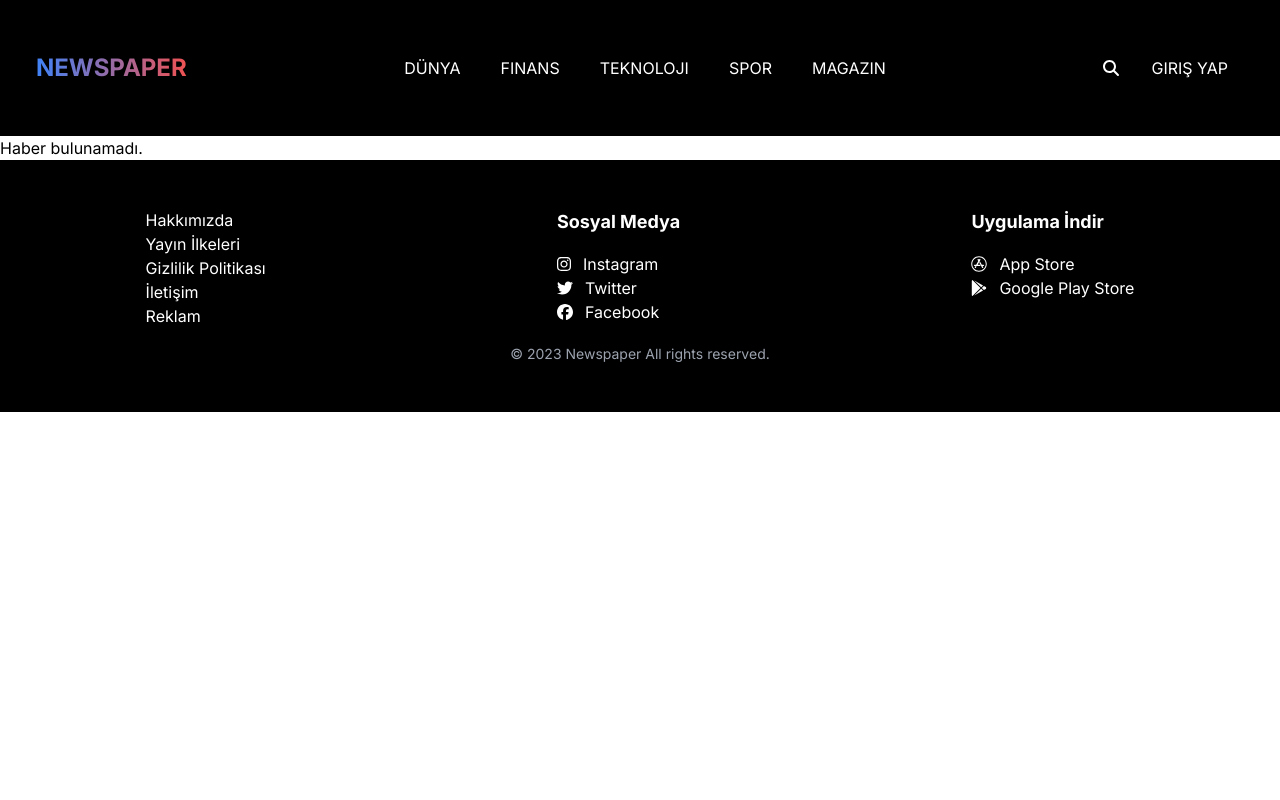
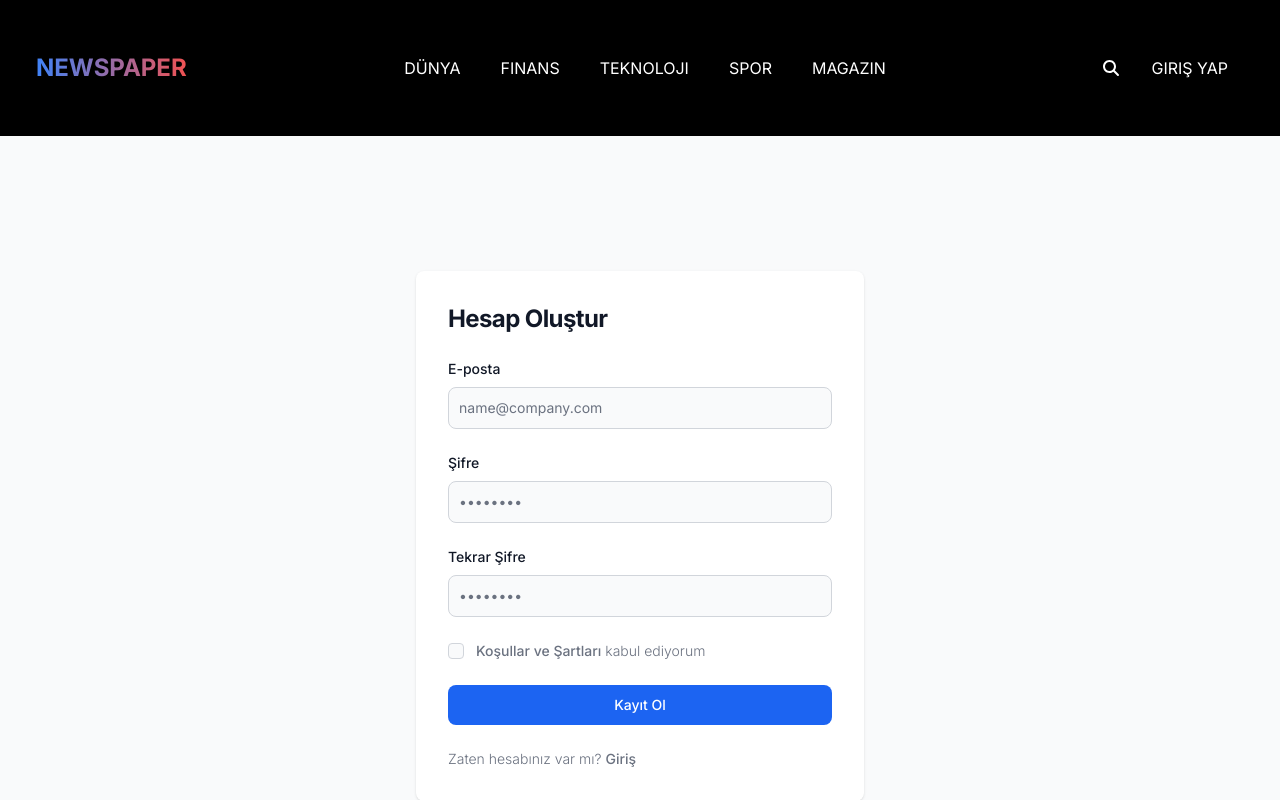
Before and after one commit to nihatyu/newspaper, a Next.js app: page /register in a window 1280 px wide. Shown: the top 800 px of the page. Built offline with nearby package versions, Linux system fonts and the light colour scheme.

Commit message:
login and register ui done

```diff
--- /dev/null
+++ b/app/login/page.jsx
@@ -0,0 +1,76 @@
+// pages/login.js
+
+import React from "react";
+import { FontAwesomeIcon } from "@fortawesome/react-fontawesome";
+import { faGoogle, faFacebook } from "@fortawesome/free-brands-svg-icons";
+import Link from "next/link";
+
+const Login = () => {
+  return (
+    <form class="max-w-sm mx-auto my-24">
+      <div class="mb-5">
+        <label
+          for="email"
+          class="block mb-2 text-sm font-medium text-gray-900 dark:text-white"
+        >
+          E-posta
+        </label>
+        <input
+          type="email"
+          id="email"
+          class="bg-gray-50 border border-gray-300 text-gray-900 text-sm rounded-lg focus:ring-blue-500 focus:border-blue-500 block w-full p-2.5 dark:bg-gray-700 dark:border-gray-600 dark:placeholder-gray-400 dark:text-white dark:focus:ring-blue-500 dark:focus:border-blue-500"
+          placeholder="name@flowbite.com"
+          required
+        />
+      </div>
+      <div class="mb-5">
+        <label
+          for="password"
+          class="block mb-2 text-sm font-medium text-gray-900 dark:text-white"
+        >
+          Şifre
+        </label>
+        <input
+          type="password"
+          id="password"
+          class="bg-gray-50 border border-gray-300 text-gray-900 text-sm rounded-lg focus:ring-blue-500 focus:border-blue-500 block w-full p-2.5 dark:bg-gray-700 dark:border-gray-600 dark:placeholder-gray-400 dark:text-white dark:focus:ring-blue-500 dark:focus:border-blue-500"
+          required
+        />
+      </div>
+      <div class="flex items-start mb-5">
+        <div class="flex items-center h-5">
+          <input
+            id="remember"
+            type="checkbox"
+            value=""
+            class="w-4 h-4 border border-gray-300 rounded bg-gray-50 focus:ring-3 focus:ring-blue-300 dark:bg-gray-700 dark:border-gray-600 dark:focus:ring-blue-600 dark:ring-offset-gray-800 dark:focus:ring-offset-gray-800"
+            required
+          />
+        </div>
+        <label
+          for="remember"
+          class="ms-2 text-sm font-medium text-gray-900 dark:text-gray-300"
+        >
+          Beni Hatırla
+        </label>
+      </div>
+      <button
+        type="submit"
+        class="text-white bg-blue-700 hover:bg-blue-800 focus:ring-4 focus:outline-none focus:ring-blue-300 font-medium rounded-lg text-sm w-full sm:w-auto px-5 py-2.5 text-center dark:bg-blue-600 dark:hover:bg-blue-700 dark:focus:ring-blue-800"
+      >
+        Giriş
+      </button>
+      <div class="block my-10 text-sm font-medium text-gray-900 dark:text-white">
+        Hesabınız yok mu?
+        <Link
+          href="register"
+          className=" mx-2 text-white rounded-lg bg-blue-700 hover:bg-blue-800 px-5 py-2.5"
+        >
+          Kaydolun{" "}
+        </Link>
+      </div>
+    </form>
+  );
+};
+
+export default Login;
--- /dev/null
+++ b/app/register/page.jsx
@@ -0,0 +1,109 @@
+import Link from "next/link";
+
+const Page = () => {
+  return (
+    <section class="bg-gray-50 dark:bg-gray-900">
+      <div class="flex flex-col items-center justify-center px-6 py-8 mx-auto md:h-screen lg:py-0">
+        <div class="w-full bg-white rounded-lg shadow dark:border md:mt-0 sm:max-w-md xl:p-0 dark:bg-gray-800 dark:border-gray-700">
+          <div class="p-6 space-y-4 md:space-y-6 sm:p-8">
+            <h1 class="text-xl font-bold leading-tight tracking-tight text-gray-900 md:text-2xl dark:text-white">
+              Hesap Oluştur
+            </h1>
+            <form class="space-y-4 md:space-y-6" action="#">
+              <div>
+                <label
+                  for="email"
+                  class="block mb-2 text-sm font-medium text-gray-900 dark:text-white"
+                >
+                  E-posta
+                </label>
+                <input
+                  type="email"
+                  name="email"
+                  id="email"
+                  class="bg-gray-50 border border-gray-300 text-gray-900 sm:text-sm rounded-lg focus:ring-primary-600 focus:border-primary-600 block w-full p-2.5 dark:bg-gray-700 dark:border-gray-600 dark:placeholder-gray-400 dark:text-white dark:focus:ring-blue-500 dark:focus:border-blue-500"
+                  placeholder="name@company.com"
+                  required=""
+                />
+              </div>
+              <div>
+                <label
+                  for="password"
+                  class="block mb-2 text-sm font-medium text-gray-900 dark:text-white"
+                >
+                  Şifre
+                </label>
+                <input
+                  type="password"
+                  name="password"
+                  id="password"
+                  placeholder="••••••••"
+                  class="bg-gray-50 border border-gray-300 text-gray-900 sm:text-sm rounded-lg focus:ring-primary-600 focus:border-primary-600 block w-full p-2.5 dark:bg-gray-700 dark:border-gray-600 dark:placeholder-gray-400 dark:text-white dark:focus:ring-blue-500 dark:focus:border-blue-500"
+                  required=""
+                />
+              </div>
+              <div>
+                <label
+                  for="confirm-password"
+                  class="block mb-2 text-sm font-medium text-gray-900 dark:text-white"
+                >
+                  Tekrar Şifre
+                </label>
+                <input
+                  type="confirm-password"
+                  name="confirm-password"
+                  id="confirm-password"
+                  placeholder="••••••••"
+                  class="bg-gray-50 border border-gray-300 text-gray-900 sm:text-sm rounded-lg focus:ring-primary-600 focus:border-primary-600 block w-full p-2.5 dark:bg-gray-700 dark:border-gray-600 dark:placeholder-gray-400 dark:text-white dark:focus:ring-blue-500 dark:focus:border-blue-500"
+                  required=""
+                />
+              </div>
+              <div class="flex items-start">
+                <div class="flex items-center h-5">
+                  <input
+                    id="terms"
+                    aria-describedby="terms"
+                    type="checkbox"
+                    class="w-4 h-4 border border-gray-300 rounded bg-gray-50 focus:ring-3 focus:ring-primary-300 dark:bg-gray-700 dark:border-gray-600 dark:focus:ring-primary-600 dark:ring-offset-gray-800"
+                    required=""
+                  />
+                </div>
+                <div class="ml-3 text-sm">
+                  <label
+                    for="terms"
+                    class="font-light text-gray-500 dark:text-gray-300"
+                  >
+                    <Link
+                      class="font-medium text-primary-600 hover:underline dark:text-primary-500"
+                      href="#"
+                    >
+                      Koşullar ve Şartları
+                    </Link>{" "}
+                    kabul ediyorum
+                  </label>
+                </div>
+              </div>
+              <button
+                type="submit"
+                class="w-full text-white bg-blue-600 hover:bg-blue-700 focus:ring-4 focus:outline-none focus:ring-primary-300 font-medium rounded-lg text-sm px-5 py-2.5 text-center dark:bg-primary-600 dark:hover:bg-primary-700 dark:focus:ring-primary-800"
+              >
+                Kayıt Ol
+              </button>
+              <p class="text-sm font-light text-gray-500 dark:text-gray-400">
+                Zaten hesabınız var mı?{" "}
+                <Link
+                  href="/login"
+                  class="font-medium text-primary-600 hover:underline dark:text-primary-500"
+                >
+                  Giriş
+                </Link>
+              </p>
+            </form>
+          </div>
+        </div>
+      </div>
+    </section>
+  );
+};
+
+export default Page;
--- a/app/ui/header/header.jsx
+++ b/app/ui/header/header.jsx
@@ -58,7 +58,7 @@
 
         {/* Login */}
         <Link
-          href="/"
+          href="/login"
           className="cursor-pointer text-white border border-white px-4 py-2 rounded-full hover:bg-white hover:text-black transition-all"
         >
           Giriş Yap
```
